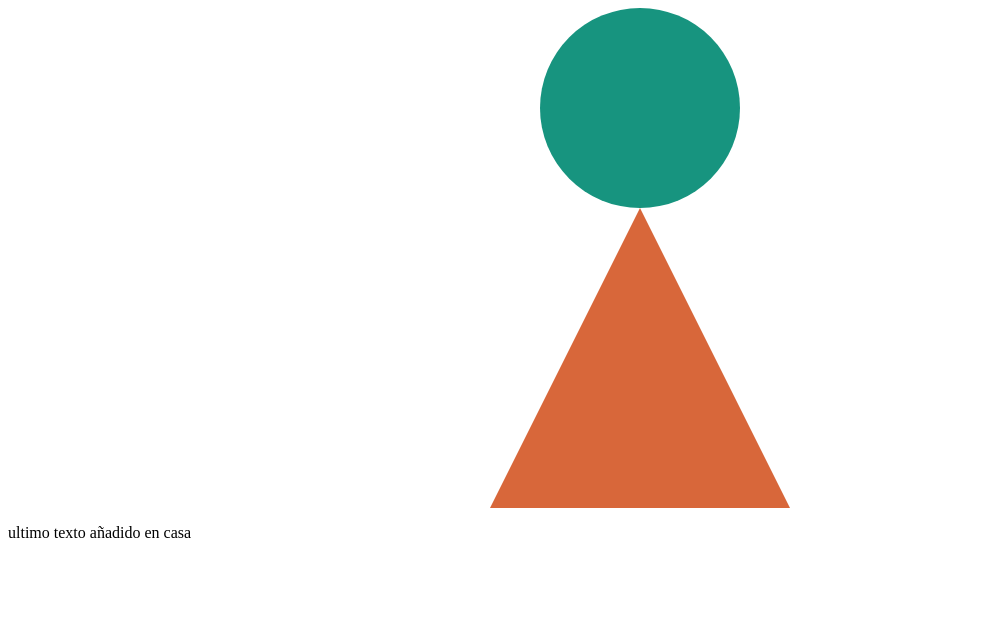
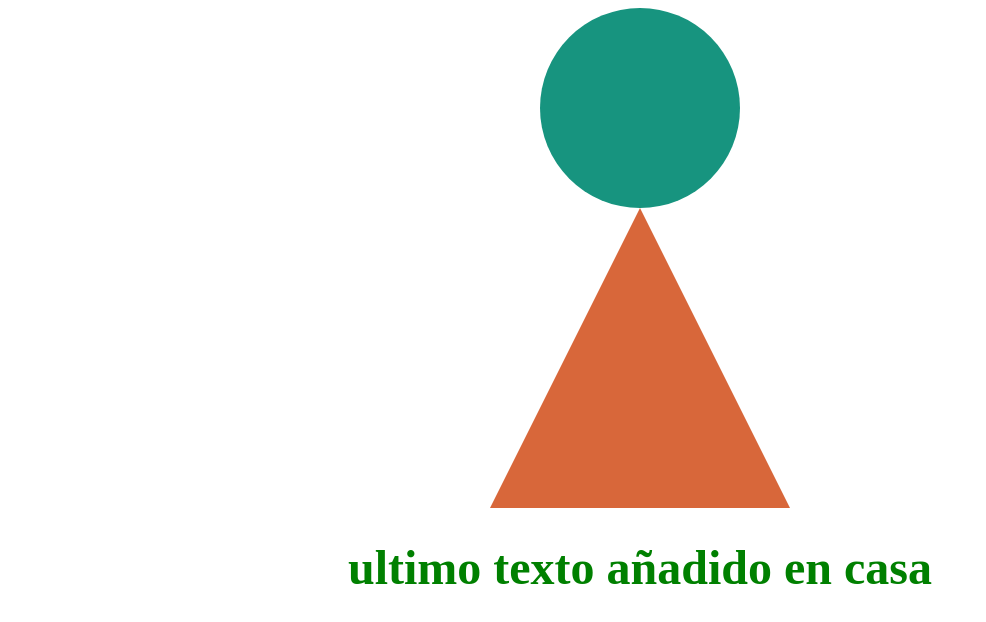
Before and after one commit to Rock-Xoft/perubyte, a plain HTML site: page index.html in a window 1280 px wide. Shown: the whole page, without its empty margins (0-986 px from the left). Drawn offline with Linux system fonts and the light colour scheme.

Commit message:
color y texto

```diff
--- a/css/estilos.css
+++ b/css/estilos.css
@@ -19,3 +19,10 @@ margin-right: auto;
     border-bottom: 300px solid rgb(216, 103, 58);
 
   }
+
+  h1{
+
+    text-align: center;
+    font-size: 3em;
+    color: green
+  }
--- a/index.html
+++ b/index.html
@@ -13,7 +13,7 @@
     <div class="hexagono"></div>
     <div class="pentagono"></div>
     <div class="trapecio"></div>
-    <p>ultimo texto añadido en casa</p>
+    <h1>ultimo texto añadido en casa</h1>
 
 </body>
 </html>
```
